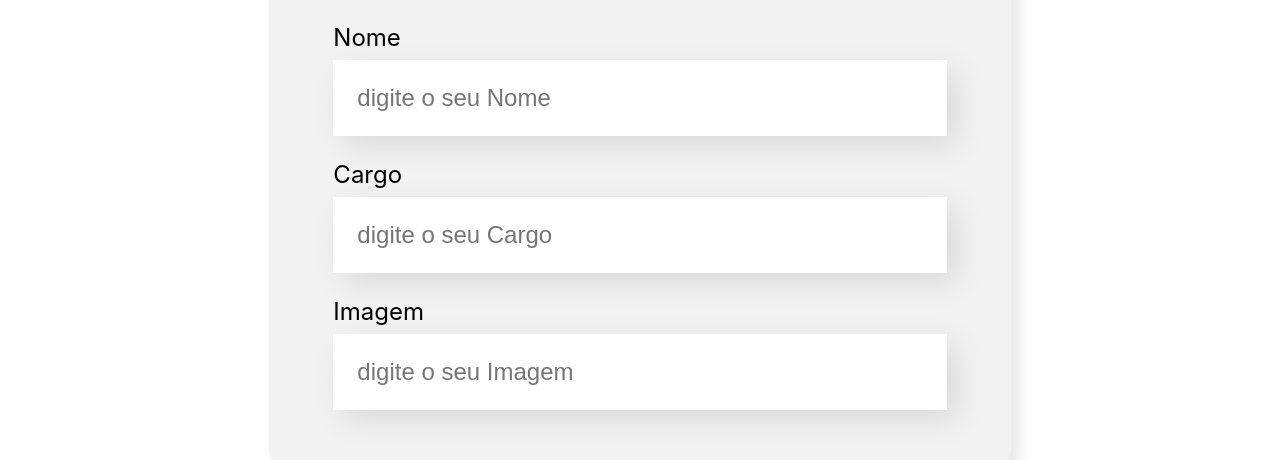
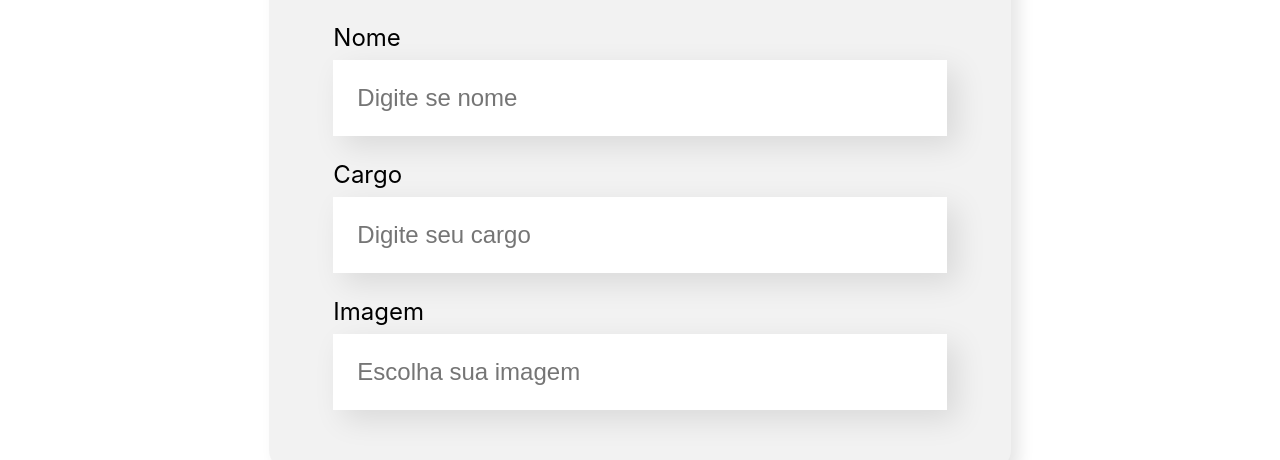
Before and after one commit to PedroHSilva/organo_react-app, a React (Create React App) app: page / in a window 1280 px wide. Shown: the part 664-1124 px from the top of the page. Built offline with nearby package versions, Linux system fonts and the light colour scheme; the HTML template or start-up script is replaced by a standard one.

Commit message:
Atualizando componente input text

```diff
--- a/src/componentes/CampoTexto/index.jsx
+++ b/src/componentes/CampoTexto/index.jsx
@@ -1,8 +1,8 @@
 import './index.css'
 const CampoTexto = (props) =>
     <div className='campo-texto'>
-        <label htmlFor="">{ props.label }</label>
-        <input type="text" placeholder={"digite o seu " + props.label } name={ props.name } />
+        <label>{ props.label }</label>
+        <input type="text" placeholder={ props.placeholder } name={ props.name } />
     </div>
 
 export default CampoTexto
--- a/src/componentes/Formulario/index.jsx
+++ b/src/componentes/Formulario/index.jsx
@@ -5,9 +5,9 @@ const Formulario = () =>
     <section className="formulario">
         <form>
             <h2>Preencha os dados para criar o perfil do colaborador</h2>
-            <CampoTexto label="Nome" name="nome" />
-            <CampoTexto label="Cargo" name="cargo" />
-            <CampoTexto label="Imagem" name="imagem" />
+            <CampoTexto label="Nome" name="nome" placeholder="Digite se nome" />
+            <CampoTexto label="Cargo" name="cargo" placeholder="Digite seu cargo" />
+            <CampoTexto label="Imagem" name="imagem" placeholder="Escolha sua imagem" />
         </form>
     </section>
 
```
